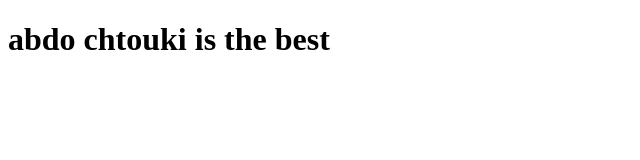
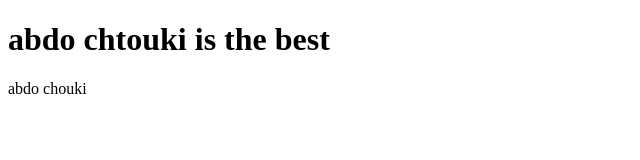
Before and after one commit to abdochtouki/test-deploy, a plain HTML site: page index.html in a window 1280 px wide. Shown: the whole page, without its empty margins (0-640 px from the left). Drawn offline with Linux system fonts and the light colour scheme.

Commit message:
Update index.html

```diff
--- a/index.html
+++ b/index.html
@@ -6,6 +6,8 @@
           <title>Document</title>
 </head>
 <body>
+
           <h1>abdo chtouki is the best</h1>
+    <p>abdo chouki</p>
 </body>
 </html>
```
